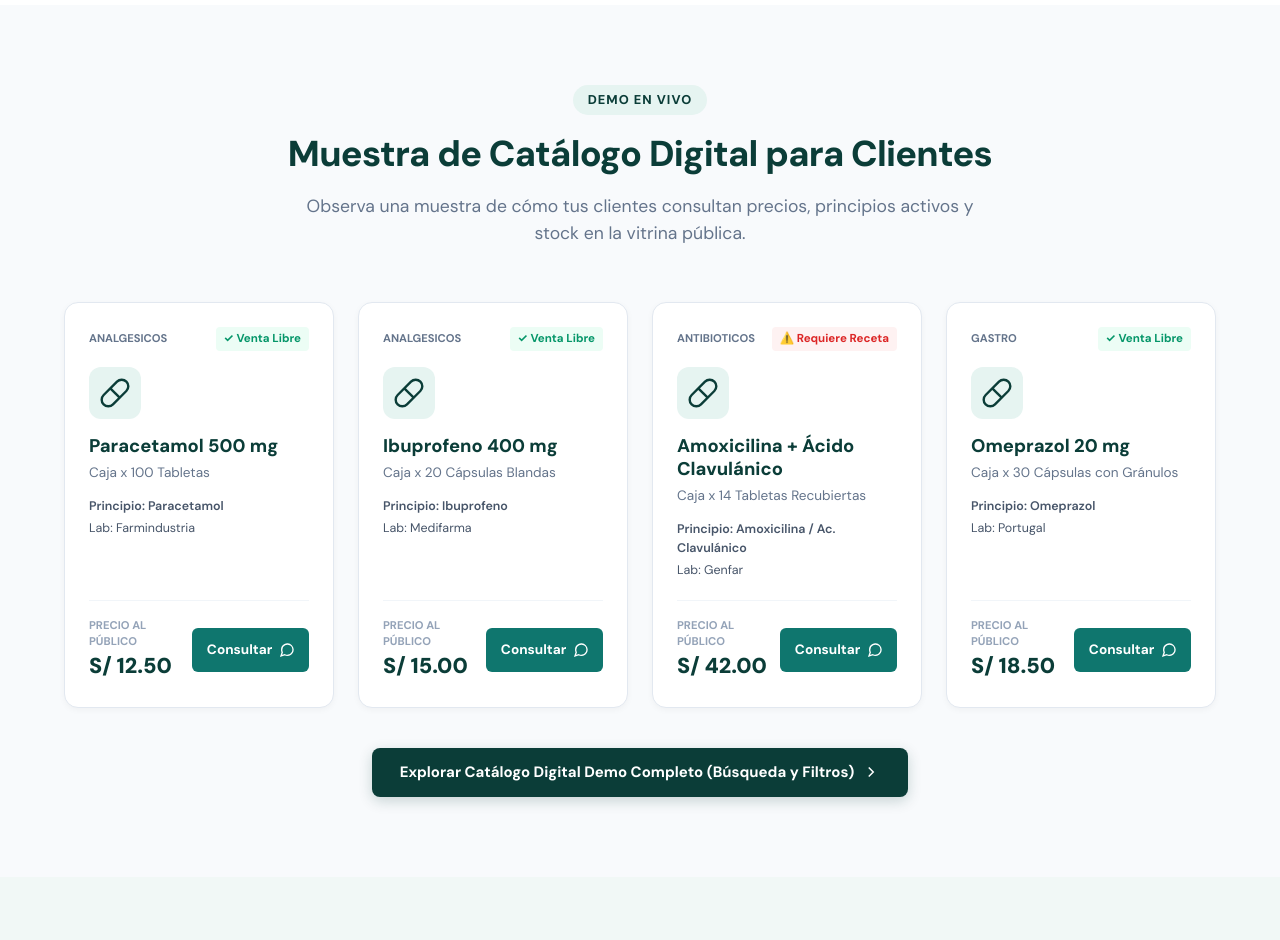
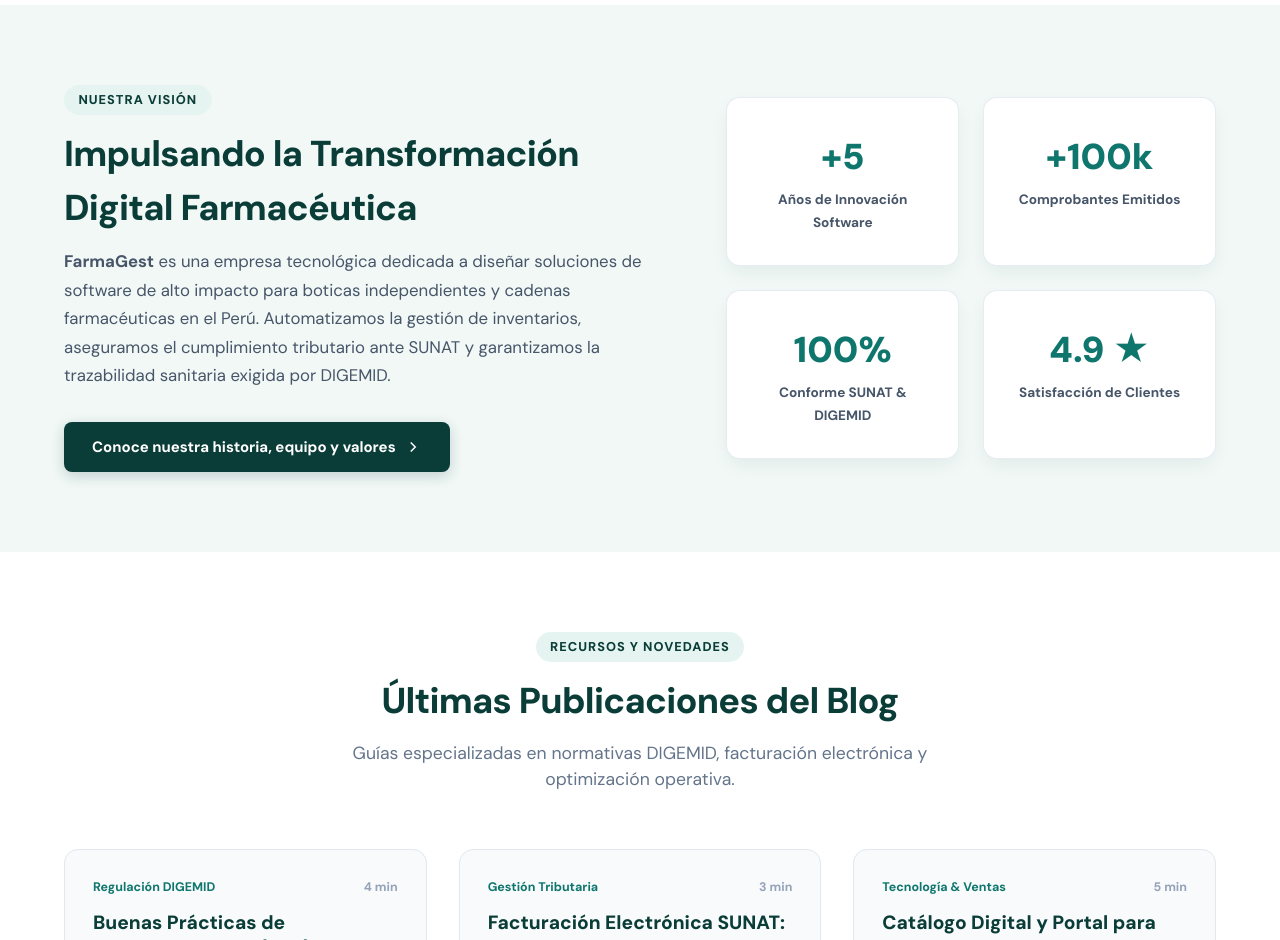
Before and after one commit to dadch1497/SistemaFarmacia, an Angular app in the folder frontend/farmagest-web/: page / in a window 1280 px wide. Shown: the part 1860-2800 px from the top of the page. Built offline with nearby package versions, Linux system fonts and the light colour scheme.

Commit message:
fix(landing-home): remover muestra de catalogo del home para dejarlo exclusivo en /catalogo

```diff
--- a/frontend/farmagest-web/src/app/pages/landing/pages/landing-home/landing-home.component.html
+++ b/frontend/farmagest-web/src/app/pages/landing/pages/landing-home/landing-home.component.html
@@ -166,69 +166,7 @@
 </section>
 
 <!-- ============================================== -->
-<!-- 3. TEASER DE CATÁLOGO DEMO                    -->
-<!-- ============================================== -->
-<section class="section catalogo-section">
-  <div class="container">
-
-    <div class="section-header text-center">
-      <span class="section-tag">DEMO EN VIVO</span>
-      <h2 class="section-title">Muestra de Catálogo Digital para Clientes</h2>
-      <p class="section-subtitle">
-        Observa una muestra de cómo tus clientes consultan precios, principios activos y stock en la vitrina pública.
-      </p>
-    </div>
-
-    <div class="productos-grid">
-      <div *ngFor="let prod of medicamentosDestacados" class="producto-card">
-        <div class="card-badge-row">
-          <span class="badge-cat">{{ prod.categoria }}</span>
-          <span [class]="prod.requiereReceta ? 'badge-receta' : 'badge-libre'">
-            {{ prod.requiereReceta ? '⚠️ Requiere Receta' : '✓ Venta Libre' }}
-          </span>
-        </div>
-
-        <div class="prod-icon-box">
-          <svg width="32" height="32" viewBox="0 0 24 24" fill="none" stroke="#0B3D38" stroke-width="1.8">
-            <path d="M10.5 20.5l10-10a4.95 4.95 0 1 0-7-7l-10 10a4.95 4.95 0 1 0 7 7Z"/>
-            <path d="m8.5 8.5 7 7"/>
-          </svg>
-        </div>
-
-        <h3 class="prod-name">{{ prod.nombre }}</h3>
-        <p class="prod-detail">{{ prod.presentacion }}</p>
-        <div class="prod-meta">
-          <span class="prod-active">Principio: {{ prod.principioActivo }}</span>
-          <span class="prod-lab">Lab: {{ prod.laboratorio }}</span>
-        </div>
-
-        <div class="card-footer-price">
-          <div class="price-box">
-            <span class="price-label">Precio al Público</span>
-            <span class="price-val">S/ {{ prod.precioVenta | number:'1.2-2' }}</span>
-          </div>
-          <button class="btn btn-consultar" (click)="solicitarWhatsapp(prod)" title="Consultar por WhatsApp">
-            <span>Consultar</span>
-            <svg width="16" height="16" viewBox="0 0 24 24" fill="none" stroke="currentColor" stroke-width="2">
-              <path d="M21 11.5a8.38 8.38 0 0 1-.9 3.8 8.5 8.5 0 0 1-7.6 4.7 8.38 8.38 0 0 1-3.8-.9L3 21l1.9-5.7a8.38 8.38 0 0 1-.9-3.8 8.5 8.5 0 0 1 4.7-7.6 8.38 8.38 0 0 1 3.8-.9h.5a8.48 8.48 0 0 1 8 8v.5z"/>
-            </svg>
-          </button>
-        </div>
-      </div>
-    </div>
-
-    <div class="teaser-actions">
-      <a routerLink="/catalogo" class="btn-link-action">
-        <span>Explorar Catálogo Digital Demo Completo (Búsqueda y Filtros)</span>
-        <svg width="18" height="18" viewBox="0 0 24 24" fill="none" stroke="currentColor" stroke-width="2"><polyline points="9 18 15 12 9 6"/></svg>
-      </a>
-    </div>
-
-  </div>
-</section>
-
-<!-- ============================================== -->
-<!-- 4. TEASER DE SOBRE NOSOTROS                   -->
+<!-- 3. TEASER DE SOBRE NOSOTROS                   -->
 <!-- ============================================== -->
 <section class="section nosotros-section">
   <div class="container nosotros-grid">
--- a/frontend/farmagest-web/src/app/pages/landing/pages/landing-home/landing-home.component.ts
+++ b/frontend/farmagest-web/src/app/pages/landing/pages/landing-home/landing-home.component.ts
@@ -1,7 +1,7 @@
 import { Component } from '@angular/core';
 import { CommonModule } from '@angular/common';
 import { RouterModule, Router } from '@angular/router';
-import { LandingDataService, MedicamentoLanding, ArticuloBlog } from '../../landing-data.service';
+import { LandingDataService, ArticuloBlog } from '../../landing-data.service';
 
 @Component({
   selector: 'app-landing-home',
@@ -16,10 +16,6 @@ export class LandingHomeComponent {
     private router: Router
   ) {}
 
-  get medicamentosDestacados(): MedicamentoLanding[] {
-    return this.landingData.medicamentos.slice(0, 4);
-  }
-
   get articulosRecientes(): ArticuloBlog[] {
     return this.landingData.articulos.slice(0, 3);
   }
@@ -28,10 +24,6 @@ export class LandingHomeComponent {
     this.router.navigate(['/login']);
   }
 
-  solicitarWhatsapp(med: MedicamentoLanding): void {
-    this.landingData.solicitarPorWhatsapp(med);
-  }
-
   abrirArticulo(art: ArticuloBlog): void {
     this.landingData.abrirArticulo(art);
   }
```
